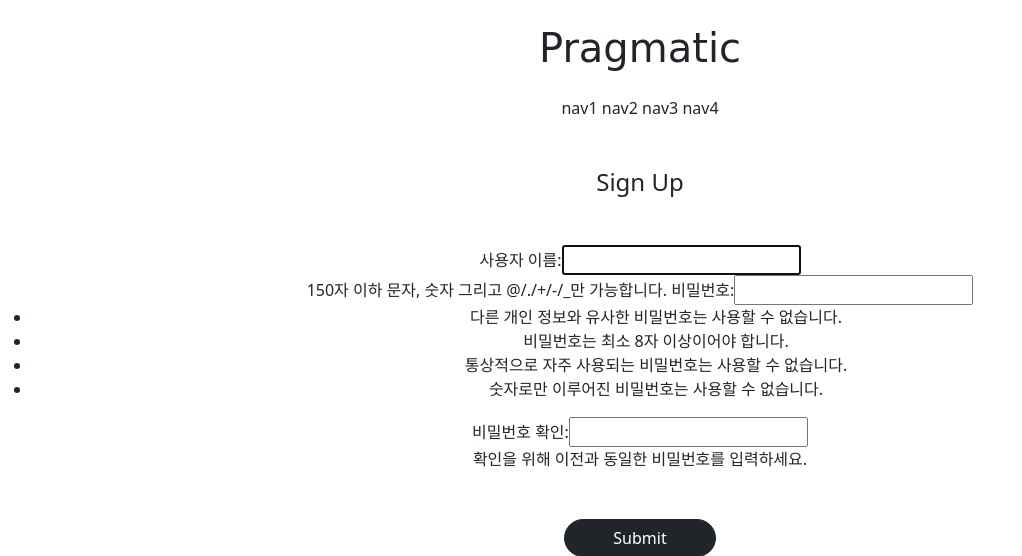
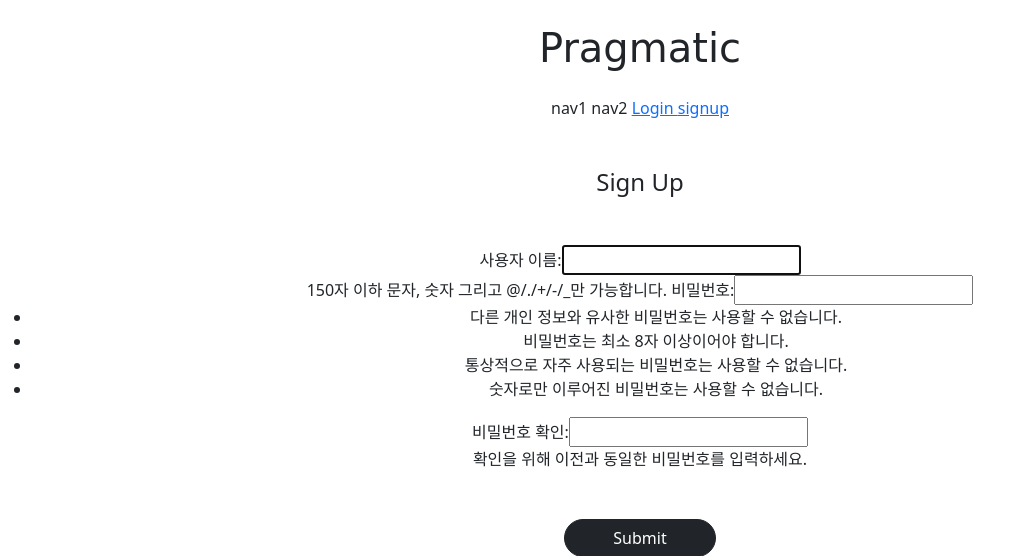
Before and after one commit to dayoorang/second_project, a Django app: page /accounts/create/ in a window 1280 px wide. Shown: the top 556 px of the page, without its empty margins (0-1022 px from the left). Run offline with Django 3.2, Linux system fonts and the light colour scheme; parts of the project's set-up code (start-up, migrations or seed data) failed here and were passed over; some web fonts are replaced.

Commit message:
07/14 project_2 practice 3

```diff
--- a/templates/header.html
+++ b/templates/header.html
@@ -5,8 +5,24 @@
     <div>
         <span>nav1</span>
         <span>nav2</span>
-        <span>nav3</span>
-        <span>nav4</span>
+        {% if not user.is_authenticated %}
+        <span>
+            <a href="{% url 'first_app:login' %}">
+                Login
+            </a>
+        </span>
+        <span>
+            <a href="{% url 'first_app:create' %}">
+                signup
+            </a>
+        </span>
+        {% else %}
+        <span>
+            <a href="{% url 'first_app:logout' %}">
+                Logout
+            </a>
+        </span>
+        {% endif %}
     </div>
 
 </div>
```
